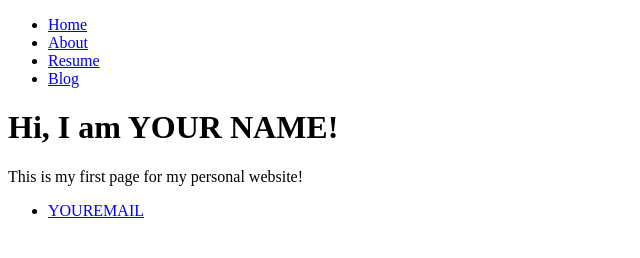
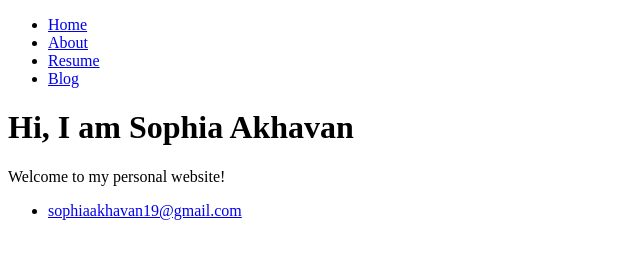
Before and after one commit to sophiaakhavan/sophiaakhavan.github.io, a plain HTML site: page index.html in a window 1280 px wide. Shown: the whole page, without its empty margins (0-640 px from the left). Drawn offline with Linux system fonts and the light colour scheme.

Commit message:
Update index.html

```diff
--- a/index.html
+++ b/index.html
@@ -1,7 +1,8 @@
 <!DOCTYPE html>
 <html>
  <head>
-   <title>YOUR NAME Portfolio</title>
+   <title>Sophia Akhavan's Portolio</title>
+   <link rel="stylesheet" href="css/styles.css">
  </head>
  <body>
    <nav>
@@ -14,13 +15,13 @@
    </nav>
    <div class=”container”>
      <div class=”blurb”>
-       <h1>Hi, I am YOUR NAME!</h1>
-       <p>This is my first page for my personal website!</a></p>
+       <h1>Hi, I am Sophia Akhavan</h1>
+       <p>Welcome to my personal website!</a></p>
      </div>
    </div>
    <footer>
    <ul>
-     <li><a href=”mailto:YOUREMAIL”>YOUREMAIL</a></li>
+     <li><a href=”mailto:YOUREMAIL”>sophiaakhavan19@gmail.com</a></li>
    </ul>
    </footer>
  </body>
```
